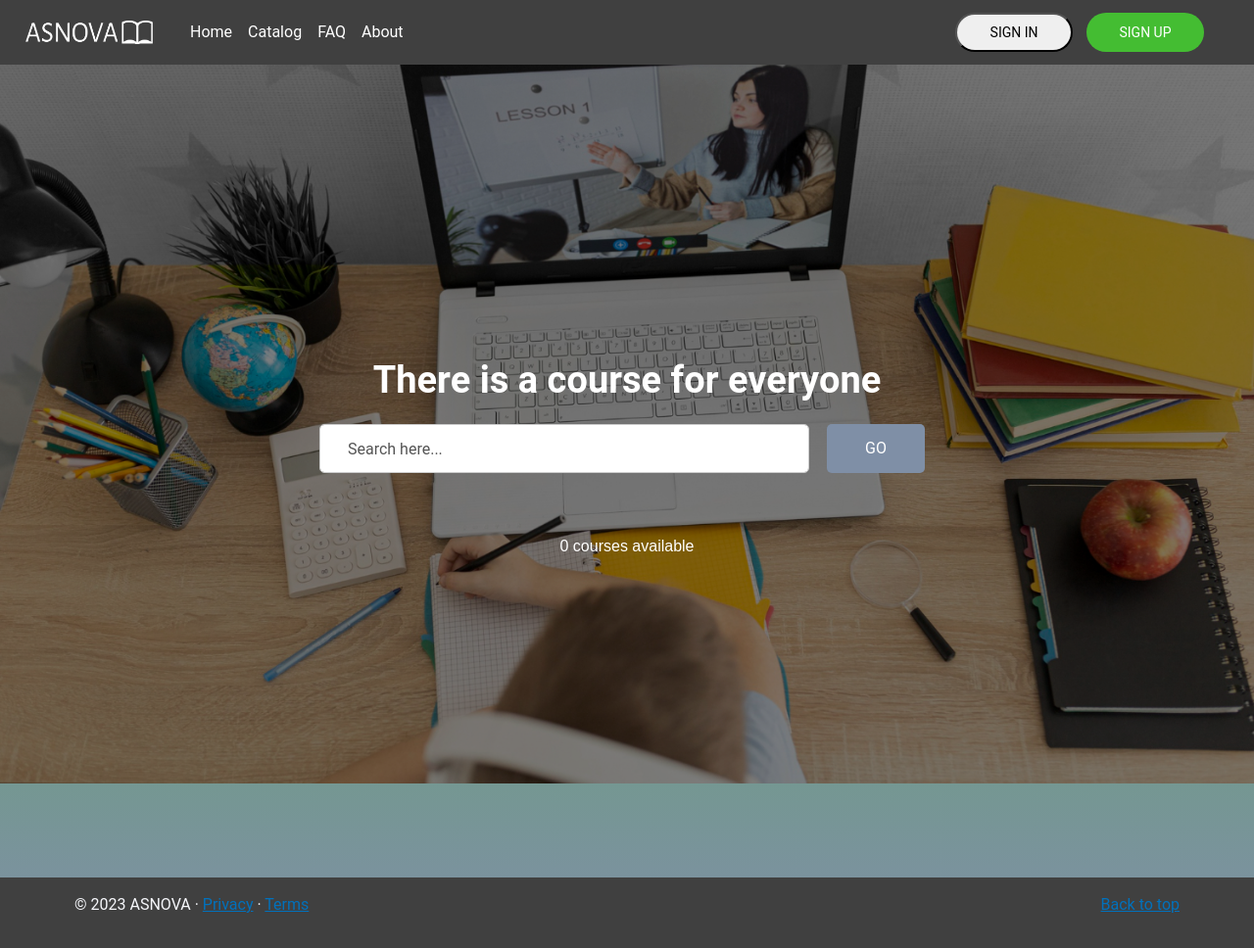
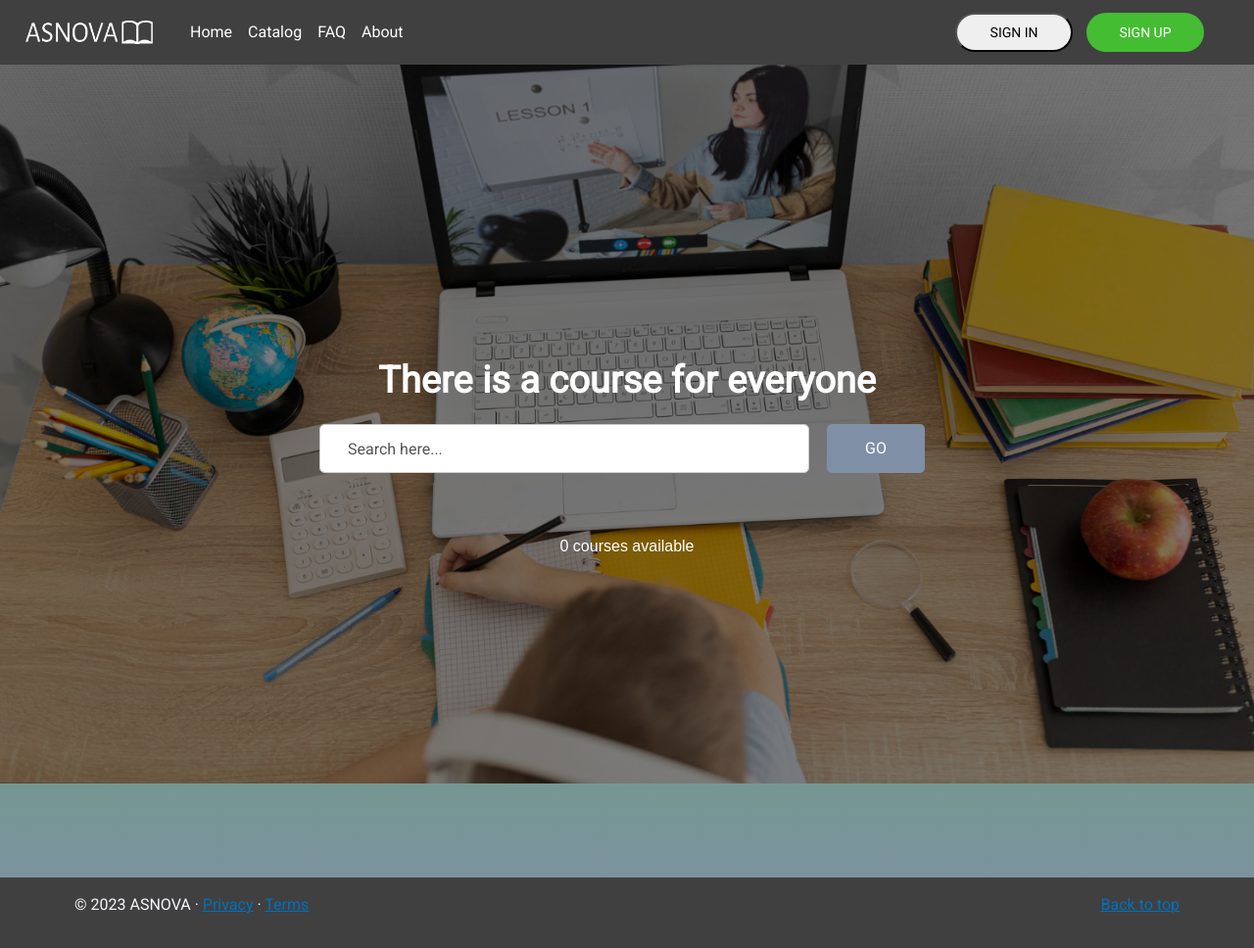
Before and after one commit to ADv0rnik/Nova, a Django app: page /courses/ in a window 1280 px wide. Shown: the whole page at 98% size. Run offline with Django 4.2, Linux system fonts and the light colour scheme; data that the repository does not hold is empty; some libraries are stand-ins or nearby versions.

Commit message:
Task_28 - Fixed issue with Ubuntu font

```diff
--- a/courses/templates/modules_list.html
+++ b/courses/templates/modules_list.html
@@ -48,7 +48,6 @@
         flex-direction: column;
         align-items: flex-start;
         font-size: 14px;
-        font-family: 'Ubuntu', monospace;
         text-align: left;
         padding: 5px 0px;
         align-self: center;
@@ -70,7 +69,6 @@
 
     .container-header {
         display: flex;
-        font-family: 'Ubuntu', monospace;
         justify-content: space-between;
         align-items: center;
         font-size: 18px;
@@ -107,7 +105,7 @@
                     </div>
                     <div></div>
                     <div class="path-task-item-content">
-                        <div class="bold mb-0 size-16" style="font-size: 16px; font-weight: bold; color: #000f2b; text-align: center;">Exercises:</div>
+                        <div class="bold mb-0 size-16" style="font-size: 16px; font-weight: bold; color: #000f2b; text-align: center;">Exercises</div>
                         <div class="text-lgray pb-4" style="font-size: 14px; color: #676767; text-align: center;">{{ module.nm_exercises }}</div>
                     </div>
                     <div class="path-task-item-content">
--- a/static/css/base.css
+++ b/static/css/base.css
@@ -1,4 +1,4 @@
-@import url('https://fonts.googleapis.com/css2?family=Montserrat:wght@200;300;400&display=swap');
+@import url('https://fonts.googleapis.com/css2?family=Roboto:wght@200;300;400&display=swap');
 
 
 *{
--- a/static/css/home.css
+++ b/static/css/home.css
@@ -1,4 +1,4 @@
-@import url('https://fonts.googleapis.com/css2?family=Montserrat:wght@100;200;300;400&display=swap');
+@import url('https://fonts.googleapis.com/css2?family=Roboto:wght@100;200;300;400&display=swap');
 
 /* Body and navbar */
 
```
